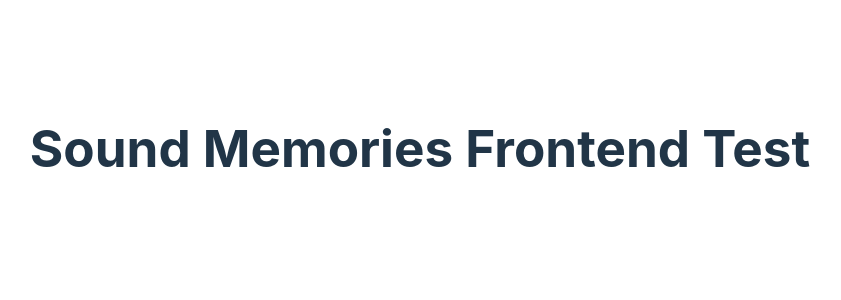
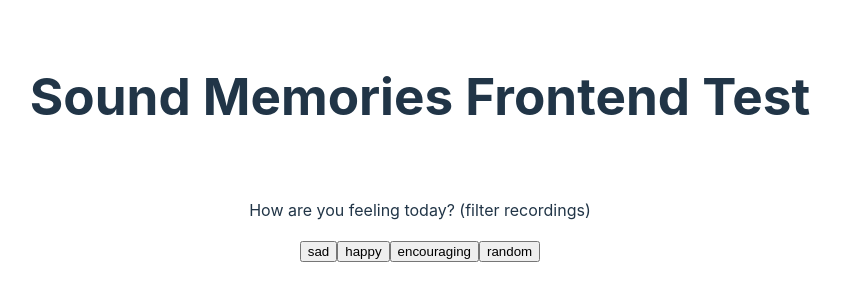
Before and after one commit to hnben/SoundMemories, a React (Vite) app in the folder frontend/: page / in a window 1280 px wide. Shown: the part 252-552 px from the top of the page, without its empty margins (220-1061 px from the left). Built offline with nearby package versions, Linux system fonts and the light colour scheme; no server answers.

Commit message:
Added mood buttons

```diff
--- a/frontend/src/App.jsx
+++ b/frontend/src/App.jsx
@@ -1,5 +1,6 @@
 import { useState, useEffect } from 'react';
 import './App.css';
+import MoodButtons from './MoodButtons.jsx';
 
 function App() {
   const [message, setMessage] = useState("");
@@ -27,6 +28,7 @@ function App() {
     <>
       <h1>Sound Memories Frontend Test</h1>
       <p>{message}</p>
+      <MoodButtons></MoodButtons>
     </>
   );
 }
--- /dev/null
+++ b/frontend/src/MoodButtons.jsx
@@ -0,0 +1,23 @@
+export default function MoodButtons() {
+    return (
+        <section>
+            <br />
+            <p>How are you feeling today? (filter recordings)</p>
+            <input type="submit" name="sad" value="sad" />
+            <input type="submit" name="happy" value="happy" />
+            <input type="submit" name="encouraging" value="encouraging" />
+            <input type="submit" name="random" value="random" />
+
+            {/* <form>
+                <label for="mood">Filter by mood:</label>
+                <br />
+                <select type="submit" name="mood" id="mood">
+                    <option value="sad">Sad</option>
+                    <option value="happy">Happy</option>
+                    <option value="encouraging">Encouraging</option>
+                    <option value="random">Random</option>
+                </select>
+            </form> */}
+        </section>
+    );
+}
```
